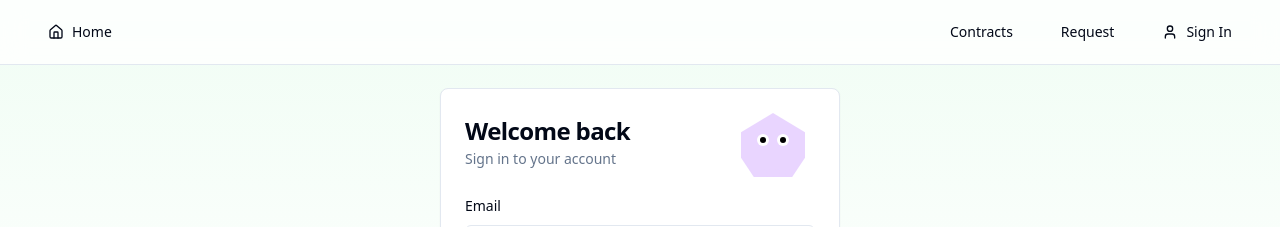
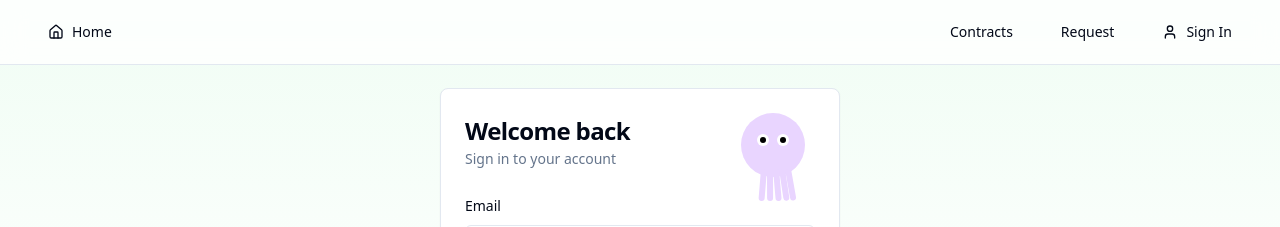
Before and after one commit to grizzdank/contractflow, a React (Vite) app: page /auth in a window 1280 px wide. Shown: the top 227 px of the page. Built offline with nearby package versions, Linux system fonts and the light colour scheme.

Commit message:
Revert tentacle shape changes
Reverts the shape changes made to the squid tentacles, while preserving the size adjustments.

```diff
--- a/src/components/Squid.tsx
+++ b/src/components/Squid.tsx
@@ -38,10 +38,7 @@ const Squid = ({ isPasswordFocused }: SquidProps) => {
   return (
     <div id="squid-container" className="relative w-16 h-16">
       {/* Squid body */}
-      <div className="absolute inset-0 bg-purple-200 transform-gpu transition-transform hover:scale-105"
-           style={{
-             clipPath: 'polygon(20% 100%, 80% 100%, 100% 70%, 100% 30%, 50% 0%, 0% 30%, 0% 70%)',
-           }}>
+      <div className="absolute inset-0 bg-purple-200 rounded-full transform-gpu transition-transform hover:scale-105">
         <div className="absolute bottom-0 left-1/2 transform -translate-x-1/2">
           {/* Tentacles */}
           {[...Array(5)].map((_, i) => (
```
